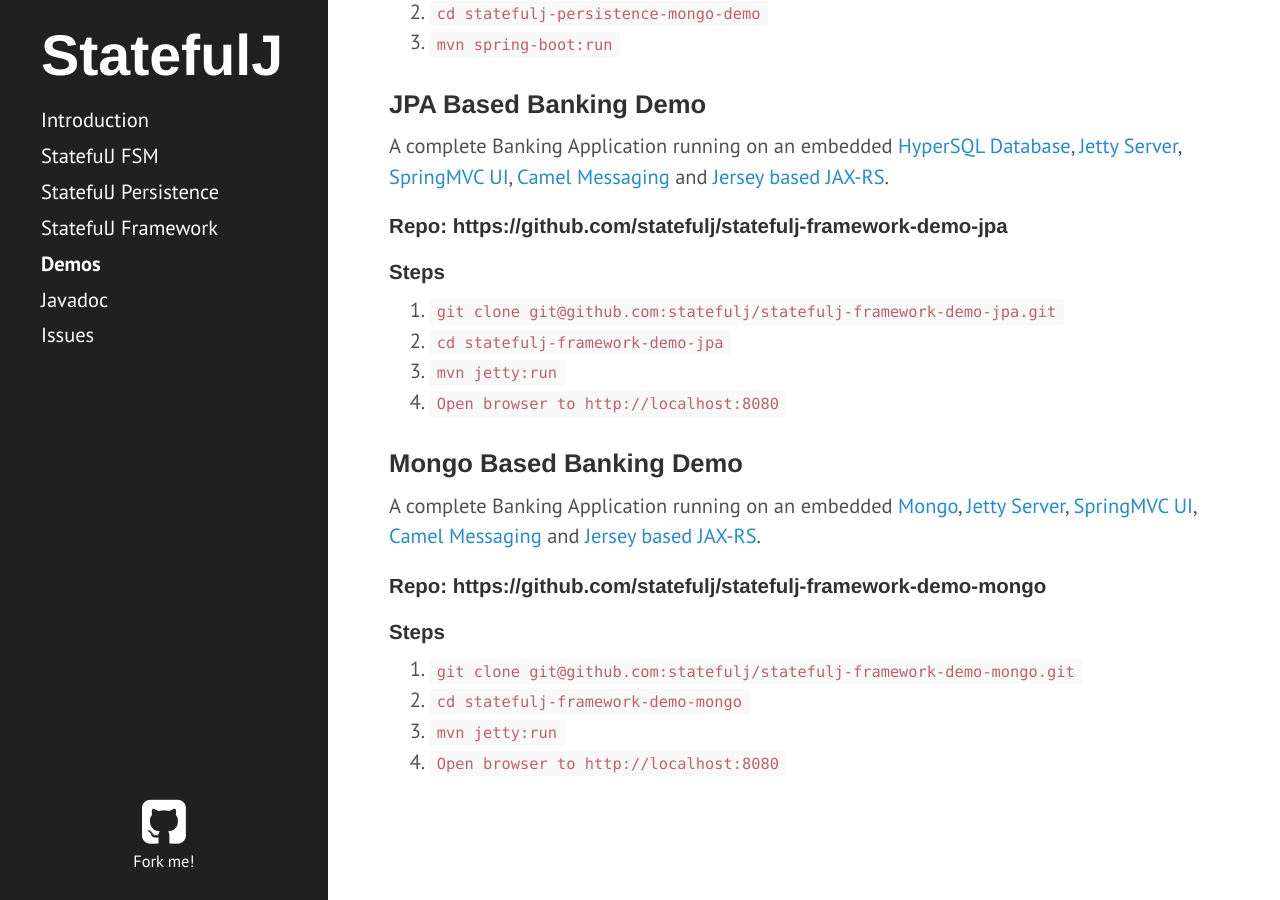
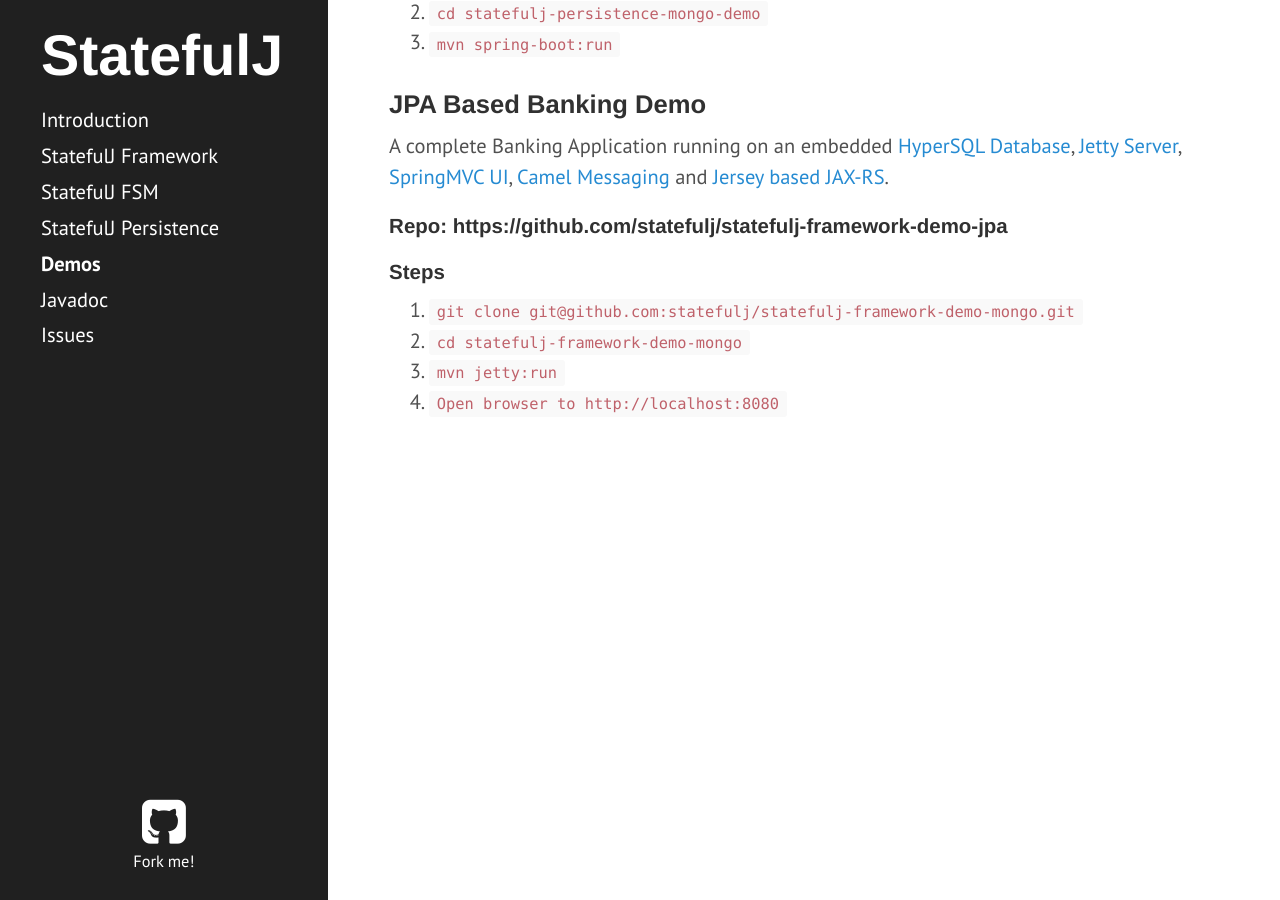
Before and after one commit to statefulj/statefulj, a Jekyll site: the page built from demos.md, in a window 1280 px wide and 900 px high, scrolled down 784 px. Built offline with Jekyll 4.4.1, drawn with Linux system fonts in a browser that asks for light colours; Markdown is read by kramdown in place of the engine named in the settings.

Commit message:
Update documentation - reorder Framework to be first

```diff
--- a/_includes/sidebar.html
+++ b/_includes/sidebar.html
@@ -20,6 +20,21 @@
     <nav class="sidebar-nav">
       <!-- a class="sidebar-nav-item{% if page.url == site.baseurl %} active{% endif %}" href="{{ site.baseurl }}">Home</a-->
       <a class="sidebar-nav-item{% if page.url == '/' %} active{% endif %}" href="/">Introduction</a>
+	  <a class="sidebar-nav-item{% if page.url == '/framework/' %} active{% endif %}" href="/framework/">StatefulJ Framework</a>
+	  {% if page.url == '/framework/' %}
+	  <nav class="subnav">
+	  	<ul>
+		 	<li><a href="/framework#installation">Installation</a></li>
+		 	<li><a href="/framework#instantiate-stateful-factory">Instantiate the Stateful Factory</a></li>
+		 	<li><a href="/framework#define-your-stateful-entity">Define your Stateful Entity</a></li>
+			<li><a href="/framework#define-your-states">Define your States</a></li>
+			<li><a href="/framework#define-your-controller">Define your StatefulController</a></li>
+			<li><a href="/framework#define-your-events">Define your Events</a></li>
+			<li><a href="/framework#define-your-transitions">Define your Transitions</a></li>
+			<li><a href="/framework#inject-stateful-fsm">Inject the StatefulFSM</a></li>
+	  	</ul>
+  	  </nav>
+	  {% endif %}
 	  <a class="sidebar-nav-item{% if page.url == '/fsm/' %} active{% endif %}" href="/fsm/">StatefulJ FSM</a>
 	  {% if page.url == '/fsm/' %}
 	  <nav class="subnav">
@@ -37,22 +52,6 @@
   	  </nav>
 	  {% endif %}
 	  <a class="sidebar-nav-item{% if page.url == '/persistence/' %} active{% endif %}" href="/persistence/">StatefulJ Persistence</a>
-	  <a class="sidebar-nav-item{% if page.url == '/framework/' %} active{% endif %}" href="/framework/">StatefulJ Framework</a>
-	  {% if page.url == '/framework/' %}
-	  <nav class="subnav">
-	  	<ul>
-		 	<li><a href="/framework#installation">Installation</a></li>
-		 	<li><a href="/framework#instantiate-stateful-factory">Instantiate the Stateful Factory</a></li>
-		 	<li><a href="/framework#define-your-stateful-entity">Define your Stateful Entity</a></li>
-			<li><a href="/framework#define-your-states">Define your States</a></li>
-			<li><a href="/framework#define-your-controller">Define your StatefulController</a></li>
-			<li><a href="/framework#define-your-events">Define your Events</a></li>
-			<li><a href="/framework#define-your-transitions">Define your Transitions</a></li>
-			<li><a href="/framework#inject-stateful-fsm">Inject the StatefulFSM</a></li>
-	  	</ul>
-  	  </nav>
-	  {% endif %}
-
 	  <a class="sidebar-nav-item{% if page.url == '/demos/' %} active{% endif %}" href="/demos/">Demos</a>
 	  <a class="sidebar-nav-item" target="_blank" href="/public/javadoc/">Javadoc</a>
 	  <a class="sidebar-nav-item" target="_blank" href="https://github.com/statefulj/statefulj/issues">Issues</a>
--- a/demos.md
+++ b/demos.md
@@ -37,19 +37,6 @@ A complete Banking Application running on an embedded [HyperSQL Database](http:/
 
 #### Steps
 
-1. `git clone git@github.com:statefulj/statefulj-framework-demo-jpa.git`
-1. `cd statefulj-framework-demo-jpa`
-1. `mvn jetty:run`
-1. `Open browser to http://localhost:8080`
-
-### Mongo Based Banking Demo
-
-A complete Banking Application running on an embedded [Mongo](http://www.mongodb.org/), [Jetty Server](http://www.eclipse.org/jetty/), [SpringMVC UI](http://projects.spring.io/spring-framework/), [Camel Messaging](http://camel.apache.org/) and [Jersey based JAX-RS](https://jersey.java.net/).
-
-#### Repo: https://github.com/statefulj/statefulj-framework-demo-mongo
-
-#### Steps
-
 1. `git clone git@github.com:statefulj/statefulj-framework-demo-mongo.git`
 1. `cd statefulj-framework-demo-mongo`
 1. `mvn jetty:run`
```
Also changed, not shown: index.md (+1 -1 lines), 1 other file.
